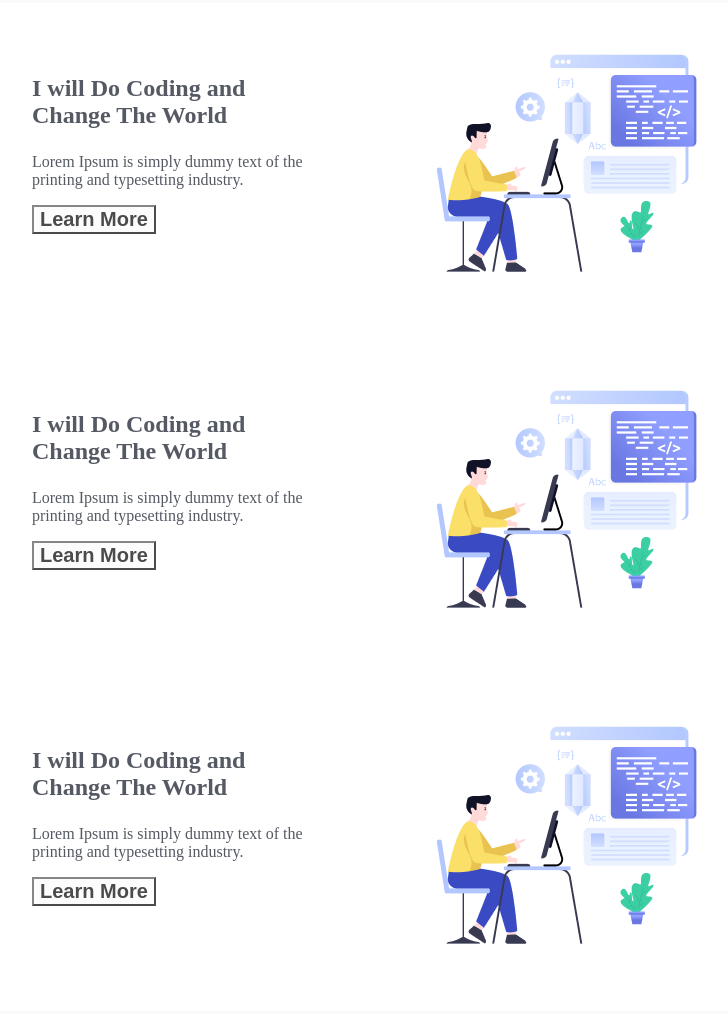
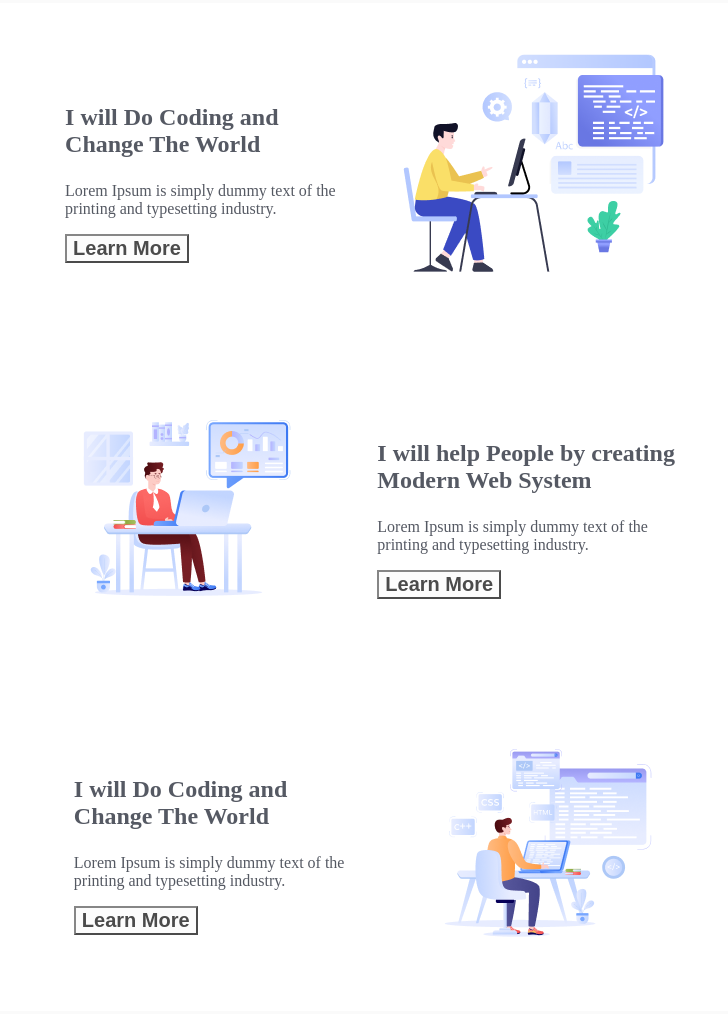
Before and after one commit to Nayem7890/my-first-assignment, a plain HTML site: page index.html in a window 1280 px wide. Shown: the part 1107-2121 px from the top of the page, without its empty margins (269-997 px from the left). Drawn offline with Linux system fonts and the light colour scheme; a web font is replaced by a local one.

Commit message:
3rd page start

```diff
--- a/index.html
+++ b/index.html
@@ -31,7 +31,7 @@
                <div class="aim1">
               <Div class="page2">
                 <div>
-                 <h3 class="aim">I will Do Coding and <br>Change The World</h3>
+                 <h3 class="aim">I will Do Coding and <br> Change The World</h3>
                  <p class="aim-des">Lorem Ipsum is simply dummy text of the <br> printing and typesetting industry.</p>
                  <button class="btn-3">Learn More</button>
                 </div>
@@ -40,24 +40,25 @@
               </Div>
                <div>
               <div class="aim1">
-                <Div class="page2">
+                <Div class="page2 page2-para2">
+                    <img class="img-2" src="assets/Group 3.png" alt="">
                   <div>
-                   <h3 class="aim">I will Do Coding and <br>Change The World</h3>
+                   <h3 class="aim">I will help People by creating <br> Modern Web System</h3>
                    <p class="aim-des">Lorem Ipsum is simply dummy text of the <br> printing and typesetting industry.</p>
                    <button class="btn-3">Learn More</button>
                   </div>
-                   <img class="img-2" src="assets/Layer_1.png" alt="">
+
                   </div>
                 </Div>
 
                 <div class="aim1">
                     <Div class="page2">
                       <div>
-                       <h3 class="aim">I will Do Coding and <br>Change The World</h3>
+                       <h3 class="aim">I will Do Coding and <br> Change The World</h3>
                        <p class="aim-des">Lorem Ipsum is simply dummy text of the <br> printing and typesetting industry.</p>
                        <button class="btn-3">Learn More</button>
                       </div>
-                       <img class="img-2" src="assets/Layer_1.png" alt="">
+                       <img class="img-2" src="assets/Group 4.png" alt="">
                       </div>
                     </Div>
                 </div>
--- a/styles/style.css
+++ b/styles/style.css
@@ -81,8 +81,9 @@ nav ul{
 
 .page2{
     display: flex;
-    justify-content: space-between;
     padding: 48px;
+    justify-content: space-around;
+    align-items: center;
 }
 
 .page2-title{
```
